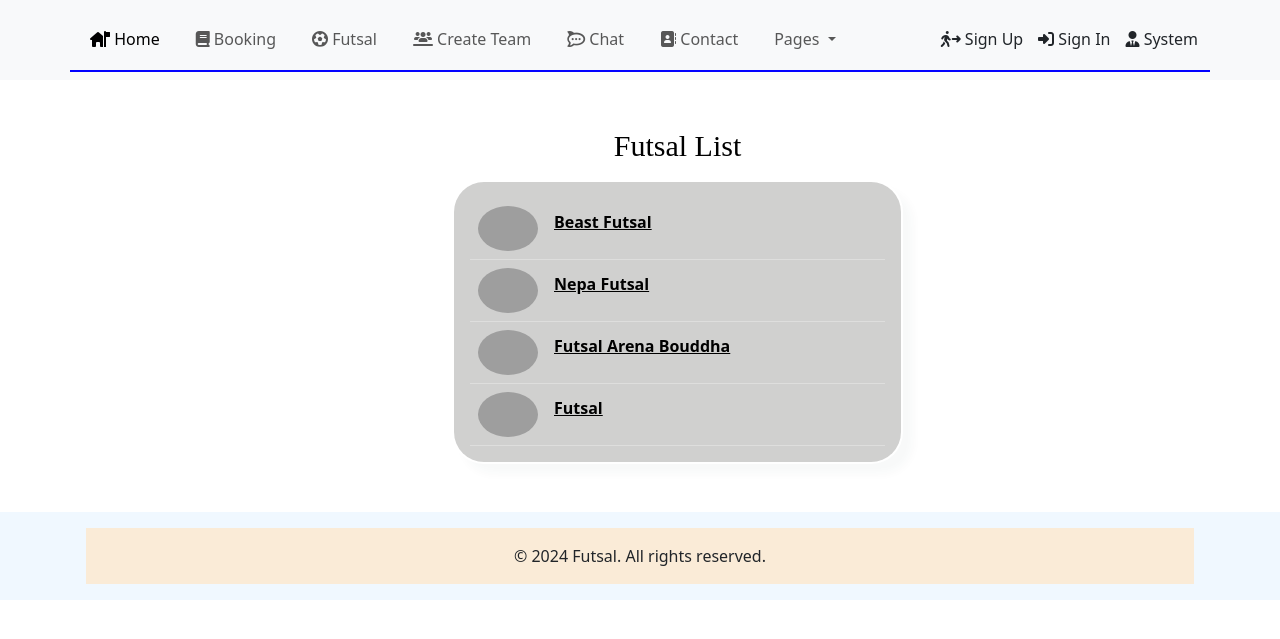
After one commit to bromishbista/FutsalPlays, a Django app: page /chat/ in a window 1280 px wide. The commit adds this page. Shown: the top 639 px of the page. Run offline with Django 4.2, Linux system fonts and the light colour scheme; some libraries are stand-ins or nearby versions; grey boxes are pictures that could not be loaded.

Commit message:
added chat and fixes

```diff
--- a/booking/urls.py
+++ b/booking/urls.py
@@ -48,6 +48,10 @@ urlpatterns = [
 
     path('futsal/', views.futsal_list, name='futsal'),
     path('futsal/<int:pk>/', views.futsal_details, name='futsal_detail'),
+
+     path('futsal/', views.futsal_details, name='futsal_detail'),
+
+
 
 
 # CRUD for breadcrumbs operations
--- a/booking/views.py
+++ b/booking/views.py
@@ -539,6 +539,8 @@ def futsal_details(request, pk):
 
     return render(request, 'futsal_detail.html', {'futsal': futsal,'futsalDetail': futsalDetail, 'reviews': reviews, 'form': form, 'chat_messages': chat_messages, 'chat_form': chat_form,})
 
+
+
 #CRUD for  Match end
 def match(request):
     if request.user.is_authenticated:
--- a/templates/base.html
+++ b/templates/base.html
@@ -81,8 +81,12 @@
                                 <a class="nav-link" href="{% url 'create_team' %}"><i class="fa-solid fa-users-line"></i>  Create Team</a>
                             </li>
                             <li class="nav-item">
+                                <a class="nav-link" href="{% url 'chat' %}"><i class="fa-brands fa-rocketchat"></i>  Chat</a>
+                            </li>
+                            <li class="nav-item">
                                 <a class="nav-link" href="{% url 'contact' %}"><i class="fa-solid fa-address-book"></i>  Contact</a>
                             </li>
+
                             <!-- Dropdown menu -->
                             <li class="nav-item dropdown">
                                 <a class="nav-link dropdown-toggle" href="#" id="navbarDropdown" role="button"
--- /dev/null
+++ b/templates/chat.html
@@ -0,0 +1,110 @@
+{% extends 'base.html' %}
+{% load static %}
+
+{% block title %}Chat{% endblock title %}
+
+{% block css %}
+{% load custom_filters %}
+{% endblock css %} {% block body %}
+<style>
+    .gradient-custom {
+
+
+        }
+
+        .mask-custom {
+        background: rgba(24, 24, 16, .2);
+        border-radius: 2em;
+        backdrop-filter: blur(15px);
+        border: 2px solid rgba(255, 255, 255, 0.05);
+        background-clip: padding-box;
+        box-shadow: 10px 10px 10px rgba(46, 54, 68, 0.03);
+        }
+        .custom-font {
+          font-size: 30px;
+          font-family: 'Times New Roman', Times, serif;
+      }
+
+    </style>
+
+
+
+
+<section class="gradient-custom">
+    <div class="container py-5">
+
+      <div class="row">
+
+        <div class="col-md-6 col-lg-5 col-xl-5 mb-4 mb-md-0" style= "margin-left: 370px">
+
+          <h5 class="custom-font font-weight-bold mb-3 text-center text-black">Futsal List</h5>
+
+          <div class="card mask-custom">
+            <div class="card-body">
+              <ul class="list-unstyled mb-0">
+                <li class="p-2 border-bottom" style="border-bottom: 1px solid rgba(255,255,255,.3) !important;">
+                  <a href="#!" class="d-flex justify-content-between link-light">
+                    <div class="d-flex flex-row">
+                      <img src="https://mdbcdn.b-cdn.net/img/Photos/Avatars/avatar-8.webp" alt="avatar"
+                        class="rounded-circle d-flex align-self-center me-3 shadow-1-strong" width="60">
+                        <div class="pt-1">
+                          <a href="/futsal/1/" class="fw-bold mb-0 text-black">Beast Futsal</a>
+                      </div>
+                    </div>
+                  </a>
+                </li>
+
+
+                <li class="p-2 border-bottom" style="border-bottom: 1px solid rgba(255,255,255,.3) !important;">
+                  <a href="#!" class="d-flex justify-content-between link-light">
+                    <div class="d-flex flex-row">
+                      <img src="https://mdbcdn.b-cdn.net/img/Photos/Avatars/avatar-1.webp" alt="avatar"
+                        class="rounded-circle d-flex align-self-center me-3 shadow-1-strong" width="60">
+                        <div class="pt-1">
+                          <a href="/futsal/2/" class="fw-bold mb-0 text-black">Nepa Futsal</a>
+                      </div>
+                    </div>
+                  </a>
+                </li>
+
+                <li class="p-2 border-bottom" style="border-bottom: 1px solid rgba(255,255,255,.3) !important;">
+                  <a href="#!" class="d-flex justify-content-between link-light">
+                    <div class="d-flex flex-row">
+                      <img src="https://mdbcdn.b-cdn.net/img/Photos/Avatars/avatar-2.webp" alt="avatar"
+                        class="rounded-circle d-flex align-self-center me-3 shadow-1-strong" width="60">
+                        <div class="pt-1">
+                          <a href="/futsal/3/" class="fw-bold mb-0 text-black">Futsal Arena Bouddha </a>
+                      </div>
+                    </div>
+                  </a>
+                </li>
+
+                <li class="p-2 border-bottom" style="border-bottom: 1px solid rgba(255,255,255,.3) !important;">
+                  <a href="#!" class="d-flex justify-content-between link-light">
+                    <div class="d-flex flex-row">
+                      <img src="https://mdbcdn.b-cdn.net/img/Photos/Avatars/avatar-3.webp" alt="avatar"
+                        class="rounded-circle d-flex align-self-center me-3 shadow-1-strong" width="60">
+                        <div class="pt-1">
+                          <a href="/futsal/4/" class="fw-bold mb-0 text-black">Futsal</a>
+                      </div>
+                    </div>
+                  </a>
+                </li>
+
+
+              </ul>
+
+            </div>
+          </div>
+
+        </div>
+
+
+
+      </div>
+
+    </div>
+  </section>
+
+
+{% endblock %}
--- a/templates/futsal.html
+++ b/templates/futsal.html
@@ -83,7 +83,7 @@
                         <div class="card-body">
                             <h5 class="card-title" style="text-align: center; margin-bottom: 10px;">{{ futsal.name }}</h5>
                             <div class="futsal-info" style="text-align: center;">
-                                {% comment %} <img src="{% static 'img/logof.png' %}" alt="Location Icon" style="width: 20px; height: 20px; margin-right: 5px;"> {% endcomment %}<i class="fa-solid fa-location-dot"></i>
+                               <i class="fa-solid fa-location-dot"></i>
                                 <span style="text-decoration: none; color: #333; margin-right: 10px;">{{ futsal.location }}</span>
                                 <p style="margin-top: 5px;">Rs. {{ futsal.price }}/hrs</p>
                             </div>
--- a/templates/index.html
+++ b/templates/index.html
@@ -317,7 +317,7 @@
           <img src="{{ row.image.url }}" class="d-block  w-100" alt="{{ row.title }}">
           <div class="carousel-caption" style="background-color:rgba(228, 228, 240, 0);">
               </br>
-              <a class="btn btn-success" href="{% url 'contact' %}" role="button">Contact us for more details</a>
+              <a class="btn btn-warning" href="{% url 'contact' %}" role="button">Contact us for more details</a>
               <a class="btn btn-success" href="{% url 'book_futsal' %}" role="button">Book Now</a>
           </div>
       </div>
--- a/user_acc/urls.py
+++ b/user_acc/urls.py
@@ -23,6 +23,8 @@ urlpatterns = [
 
     path('teams/', views.teams, name="teams"),
     path('team/', views.teams, name="team"),
+
+     path('chat/', views.chat, name="chat"),
 
 
 
--- a/user_acc/views.py
+++ b/user_acc/views.py
@@ -199,7 +199,6 @@ def home(request):
         # 'detail':detail,
         # 'Slider':Slider, 'futsal':futsal,
         'testimonials':testimonials,
-        # 'beadcrumbs':beadcrumbs,
         'team_status': team_status,
         }
 
@@ -526,6 +525,10 @@ class ContactFormView(FormView):
         form.save()
         return super().form_valid(form)
 
+def chat(request):
+
+    return render(request, 'chat.html')
+
 # CRUD for contact
 def contact_list(request):
     contact = Contact.objects.all()
```
Also changed, not shown: booking/form.py (+11 -2 lines), templates/404_error.html (added, +55 -0 lines), templates/create_team.html (+27 -11 lines), templates/futsal_detail.html (+0 -64 lines), media/img/rreg_Iwmzwls.png (added), media/img/signin_TPY7gms.png (added), media/img/signin_p0QLZ7E.png (added), media/img/sport.png (added), static/img/image.png (added), static/img/rm.jpeg (added), static/img/rml.jpg (added), static/img/team.png (added).
